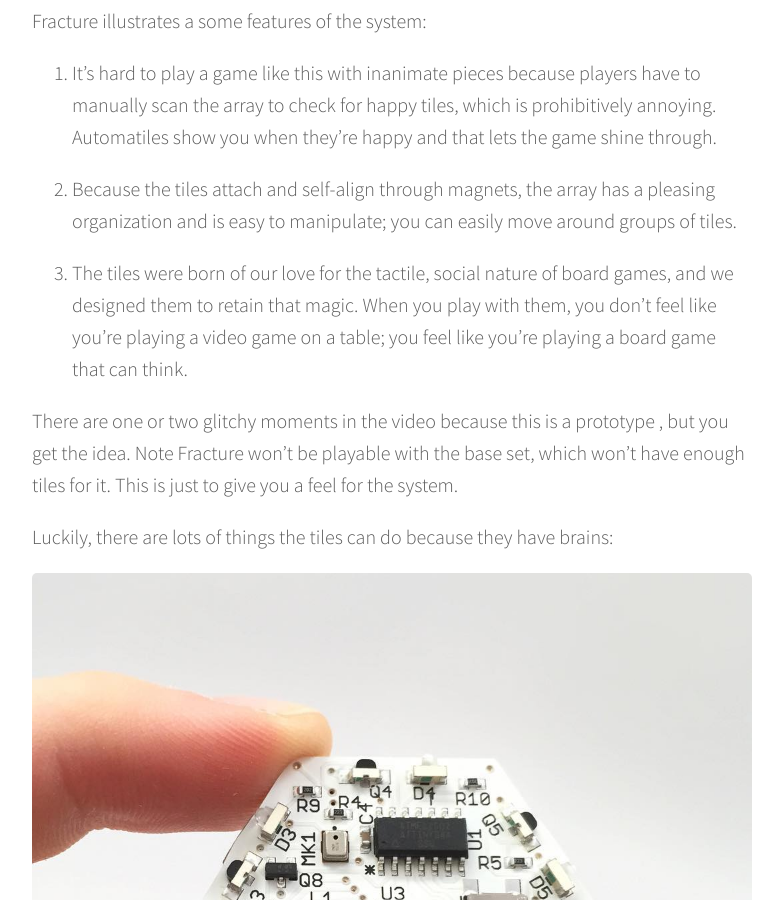
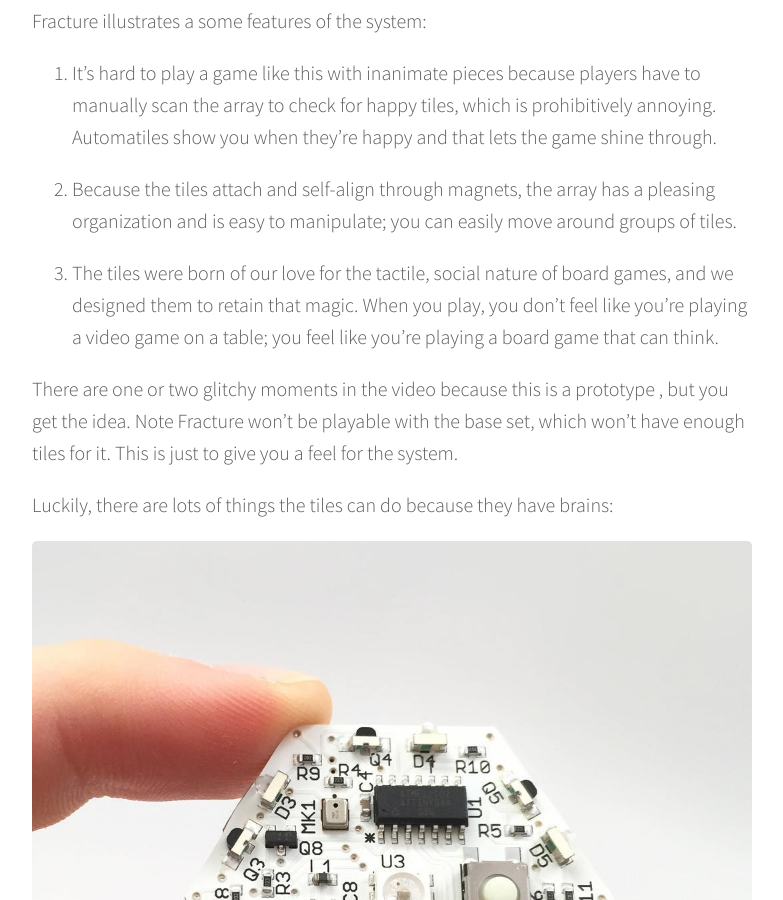
Before and after one commit to jbobrow/Move38-website, a Jekyll site: the page built from _posts/2016-10-05-demo-of-our-new-game-platform.markdown, in a window 1280 px wide and 900 px high, scrolled down 1067 px. Shown: the whole window, without its empty margins (248-1031 px from the left). Built offline with Jekyll 4.4.1, drawn with Linux system fonts in a browser that asks for light colours; nearby versions of some CDN libraries; comment, search, counter and statistics services are not loaded.

Commit message:
Updated Demo Of Our New Game Platform

```diff
--- a/_posts/2016-10-05-demo-of-our-new-game-platform.markdown
+++ b/_posts/2016-10-05-demo-of-our-new-game-platform.markdown
@@ -25,7 +25,7 @@
 
 2. Because the tiles attach and self-align through magnets, the array has a pleasing organization and is easy to manipulate; you can easily move around groups of tiles.
 
-3. The tiles were born of our love for the tactile, social nature of board games, and we designed them to retain that magic. When you play with them, you don’t feel like you’re playing a video game on a table; you feel like you’re playing a board game that can think.
+3. The tiles were born of our love for the tactile, social nature of board games, and we designed them to retain that magic. When you play, you don’t feel like you’re playing a video game on a table; you feel like you’re playing a board game that can think.
 
 There are one or two glitchy moments in the video because this is a prototype , but you get the idea. Note Fracture won't be playable with the base set, which won't have enough tiles for it. This is just to give you a feel for the system.
 
```
